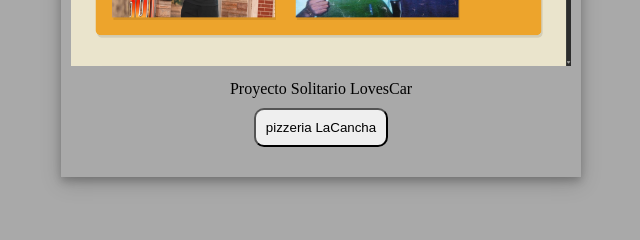
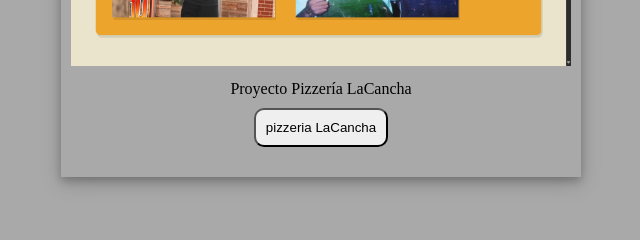
Before and after one commit to Sanxz124/Paginas.web, a plain HTML site: page index.html in a window 1280 px wide. Shown: the part 462-702 px from the top of the page, 47-687 px from the left. Drawn offline with Linux system fonts and the light colour scheme.

Commit message:
Update index.html

```diff
--- a/index.html
+++ b/index.html
@@ -14,7 +14,7 @@
         <div class="polaroid">
             <img src="imagenes/LaCancha.png" alt="laCancha" style="width: 100%" />
             <div class="container">
-                Proyecto Solitario LovesCar
+                Proyecto Pizzería LaCancha
                 <br />
                 <button onclick="location.href='https://sanxz124.github.io/LaCancha/'" class="button">
                     pizzeria LaCancha
```
